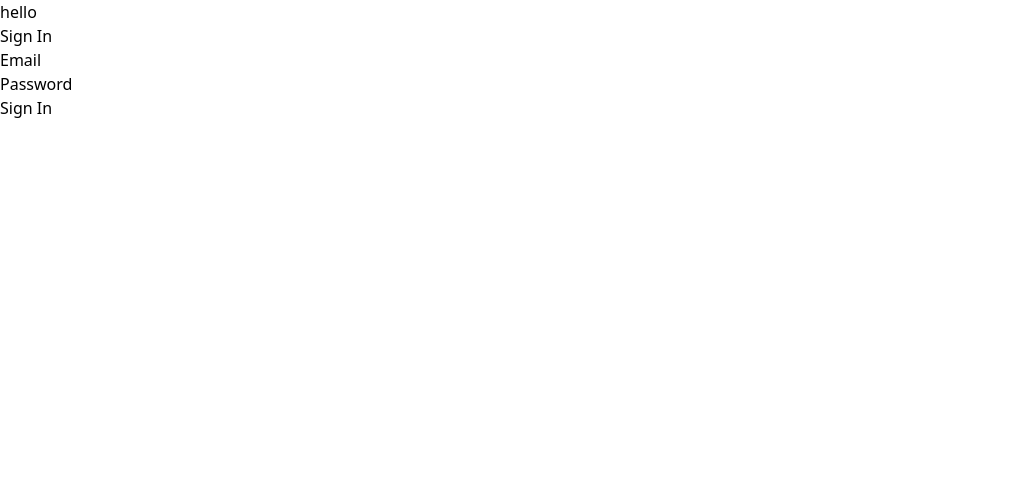
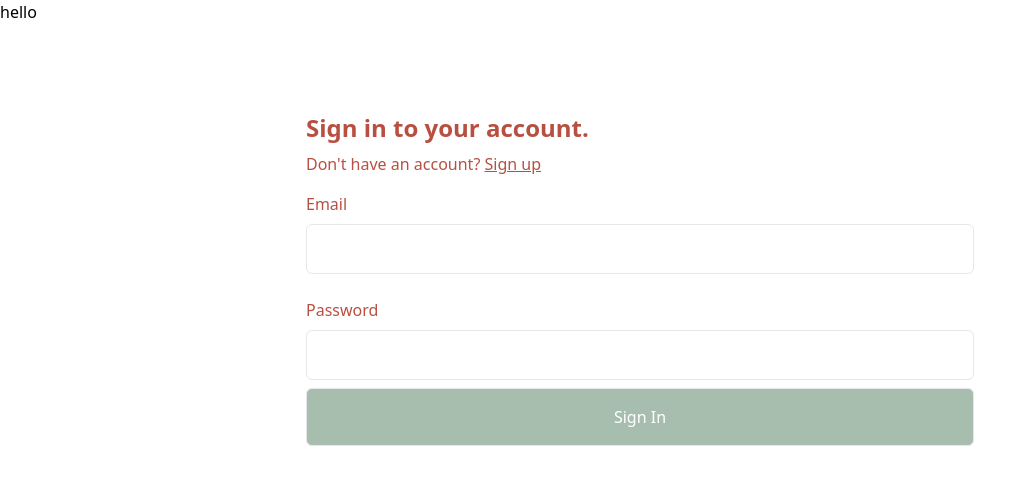
Before and after one commit to eduardoreyes007351208/wortrack2, a React (Create React App) app: page / in a window 1280 px wide. Shown: the top 484 px of the page, without its empty margins (0-1036 px from the left). Built offline with nearby package versions, Linux system fonts and the light colour scheme; no server answers.

Commit message:
complete signin

```diff
--- a/src/components/signin.jsx
+++ b/src/components/signin.jsx
@@ -1,6 +1,16 @@
 import React, { useEffect, useState } from 'react'
 import { UserAuth } from '../context/AuthContext'
-import { useNavigate } from 'react-router-dom'
+import { useNavigate, Link } from 'react-router-dom'
+
+const style = {
+    bg: 'max-w-[700px] mx-auto my-16 p-4',
+    heading: `text-2xl font-bold py-2 text-[#B85042]`,
+    paragraph: `text-[#B85042]`,
+    form: `flex flex-col py-2`,
+    label: `py-2 font-medium text-[#B85042]`,
+    input: `border p-3 rounded-md`,
+    button: `border boarder-[#A7BEAE] bg-[#A7BEAE] hover:bg-[#B85042] hover:text-white w-full p-4 text-white rounded-md`
+}
 
 const Signin = () => {
     const [email, setEmail] = useState('')
@@ -24,20 +34,23 @@ const Signin = () => {
     }, [])
 
   return (
-    <div>
+    <div className={style.bg}>
         <div>
-            <h3>Sign In</h3>
+            <h3 className={style.heading}>Sign in to your account. </h3>
+            <p className={style.paragraph}>
+                Don't have an account? <Link to='/signup' className='underline'> Sign up </Link>
+            </p>
         </div>
         <form onSubmit={handleSubmit}>
-            <div>
-              <label>Email</label>
-              <input value={email} onChange={(e) => setEmail(e.target.value)} type="email" />
+            <div className={style.form}>
+              <label className={style.label}>Email</label>
+              <input className={style.input} value={email} onChange={(e) => setEmail(e.target.value)} type="email" />
             </div>
-            <div>
-              <label>Password</label>
-              <input value={password} onChange={(e) => setPassword(e.target.value)} type="password" />
+            <div className={style.form}>
+              <label className={style.label}>Password</label>
+              <input className={style.input} value={password} onChange={(e) => setPassword(e.target.value)} type="password" />
             </div>
-            <button>Sign In</button>
+            <button className={style.button}>Sign In</button>
         </form>
     </div>
   )
```
